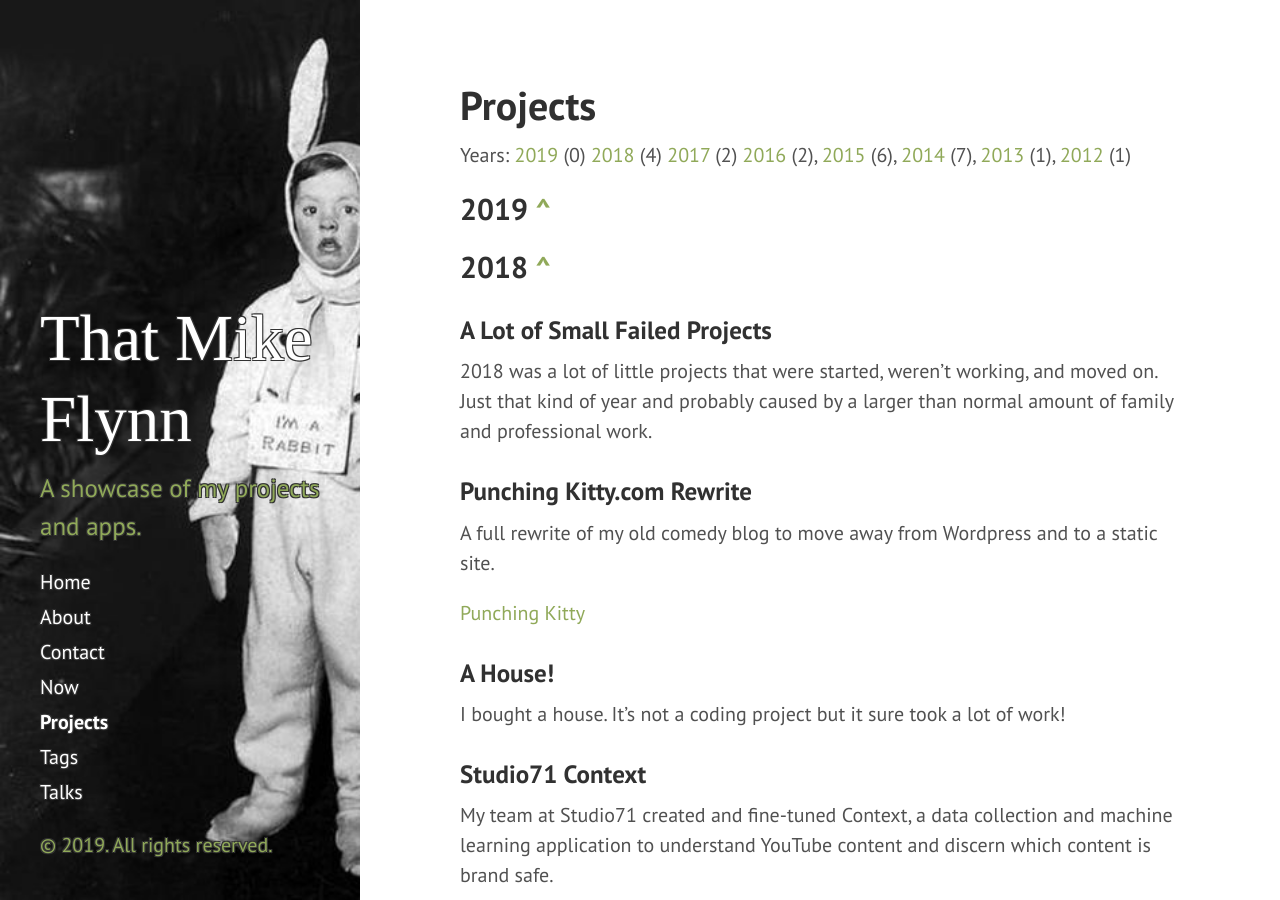
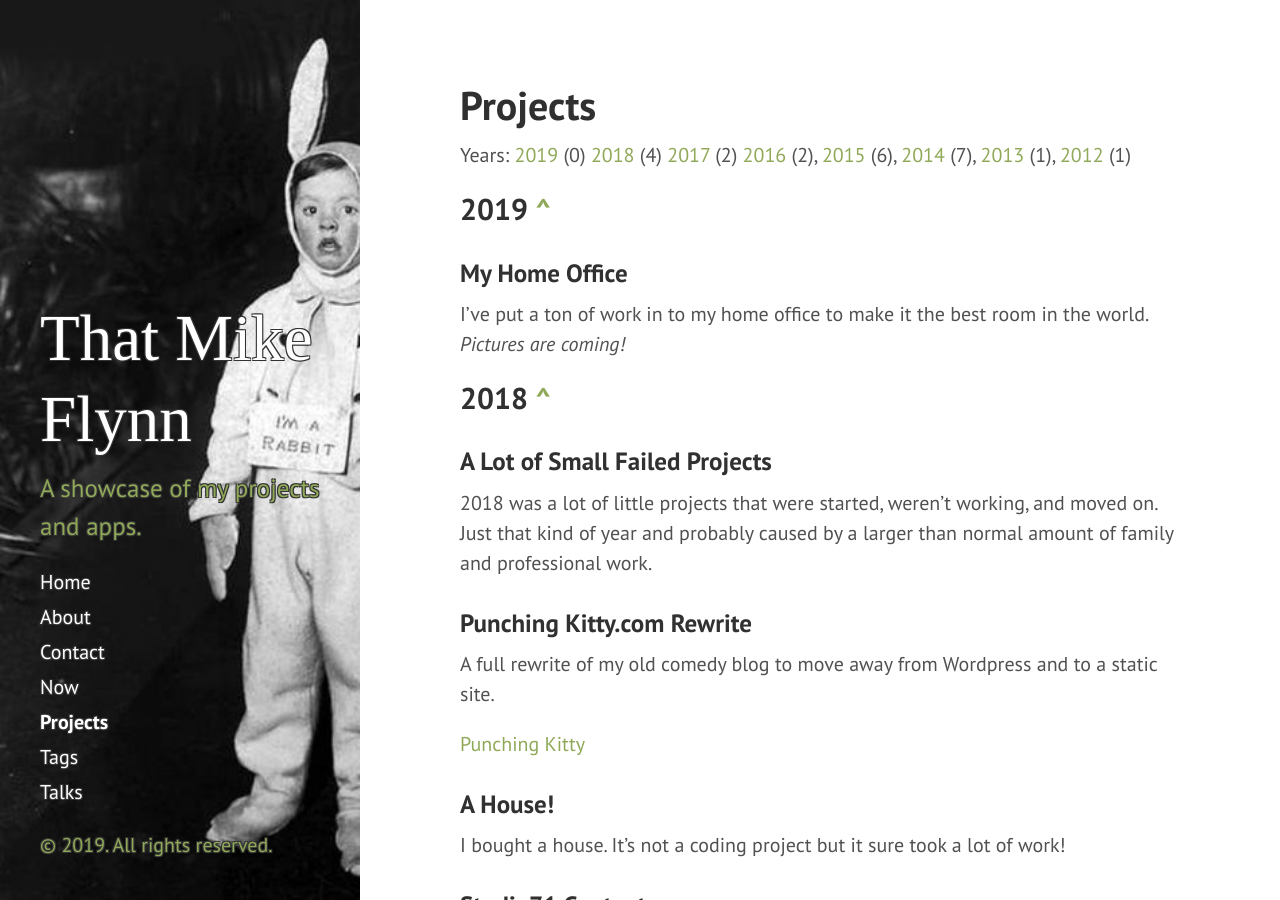
Before and after one commit to mikeflynn/thatmikeflynn.com-archive, a Jekyll site: the page built from projects.md, in a window 1280 px wide and 900 px high. Built offline with Jekyll 4.4.1, drawn with Linux system fonts in a browser that asks for light colours; nearby versions of some CDN libraries; some web fonts are replaced.

Commit message:
Updated project page.

```diff
--- a/projects.md
+++ b/projects.md
@@ -9,7 +9,9 @@ Years: [2019](#2019) (0) [2018](#2018) (4) [2017](#2017) (2) [2016](#2016) (2),
 <a name="2019"></a>
 ## 2019 [&#94;](#top)
 
+### My Home Office
 
+I've put a ton of work in to my home office to make it the best room in the world. _Pictures are coming!_
 
 <a name="2018"></a>
 ## 2018 [&#94;](#top)
```
